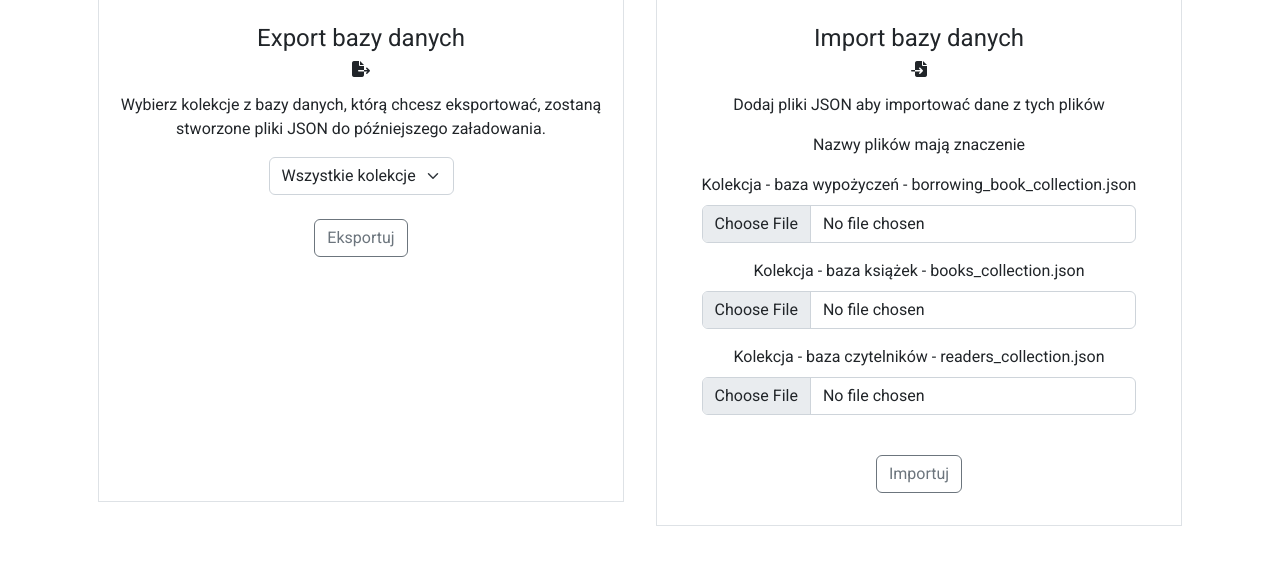
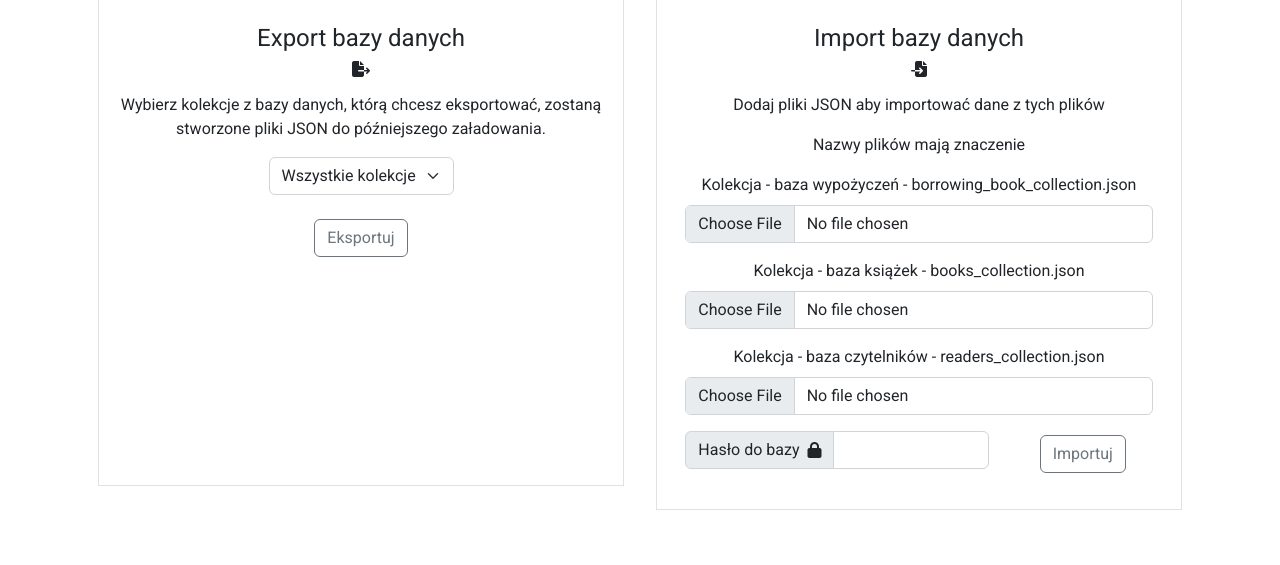
Before and after one commit to Bartek1995/FastAPI-MongoDB-ExamProject, a FastAPI app: page /dashboard/db_import_export in a window 1280 px wide. Shown: the part 191-756 px from the top of the page. Run offline with FastAPI, Linux system fonts and the light colour scheme; parts of the project's set-up code (start-up, migrations or seed data) failed here and were passed over; some libraries are stand-ins or nearby versions.

Commit message:
Add input field for database password

```diff
--- a/app/templates/db_import_export.html
+++ b/app/templates/db_import_export.html
@@ -43,22 +43,33 @@
                 <form method="post" enctype="multipart/form-data">
 
                     <div class="mb-3">
-                        <label for="formFile" class="form-label">Kolekcja - baza wypożyczeń - <span>borrowing_book_collection.json</span></label>
-                        <input class="form-control" type="file" id="formFile" name="borrowing_book_collection">
+                        <label for="formFile_first" class="form-label">Kolekcja - baza wypożyczeń - <span>borrowing_book_collection.json</span></label>
+                        <input class="form-control" type="file" id="formFile_first" name="borrowing_book_collection">
                     </div>
 
                     <div class="mb-3">
-                        <label for="formFile" class="form-label">Kolekcja - baza książek - <span>books_collection.json</span></label>
-                        <input class="form-control" type="file" id="formFile" name="book_collection">
+                        <label for="formFile_second" class="form-label">Kolekcja - baza książek - <span>books_collection.json</span></label>
+                        <input class="form-control" type="file" id="formFile_second" name="book_collection">
                     </div>
 
                     <div class="mb-3">
-                        <label for="formFile" class="form-label">Kolekcja - baza czytelników - <span>readers_collection.json</span></label>
-                        <input class="form-control" type="file" id="formFile" name="readers_collection">
+                        <label for="formFile_third" class="form-label">Kolekcja - baza czytelników - <span>readers_collection.json</span></label>
+                        <input class="form-control" type="file" id="formFile_third" name="readers_collection">
                     </div>
 
-                    <input type="hidden" name="type_of_action" value="import">
-                    <button type="submit" class="btn btn-outline-secondary mt-4 mb-2">Importuj</button>
+                    <div class="row">
+                        <div class="col-12 col-lg-8">
+                            <div class="input-group mb-3">
+                                <span class="input-group-text" id="basic-addon1">Hasło do bazy<i class="fa-solid fa-lock ms-2"></i></span>
+                                <input type="password" class="form-control" id="db_password" aria-describedby="basic-addon1">
+                            </div>
+                        </div>
+                        <div class="col">
+                            <input type="hidden" name="type_of_action" value="import">
+                            <button type="submit" class="btn btn-outline-secondary mt-4 mt-lg-1 mb-2">Importuj</button>
+                        </div>
+                    </div>
+
                 </form>
 
                 {% if import_success %}
```
